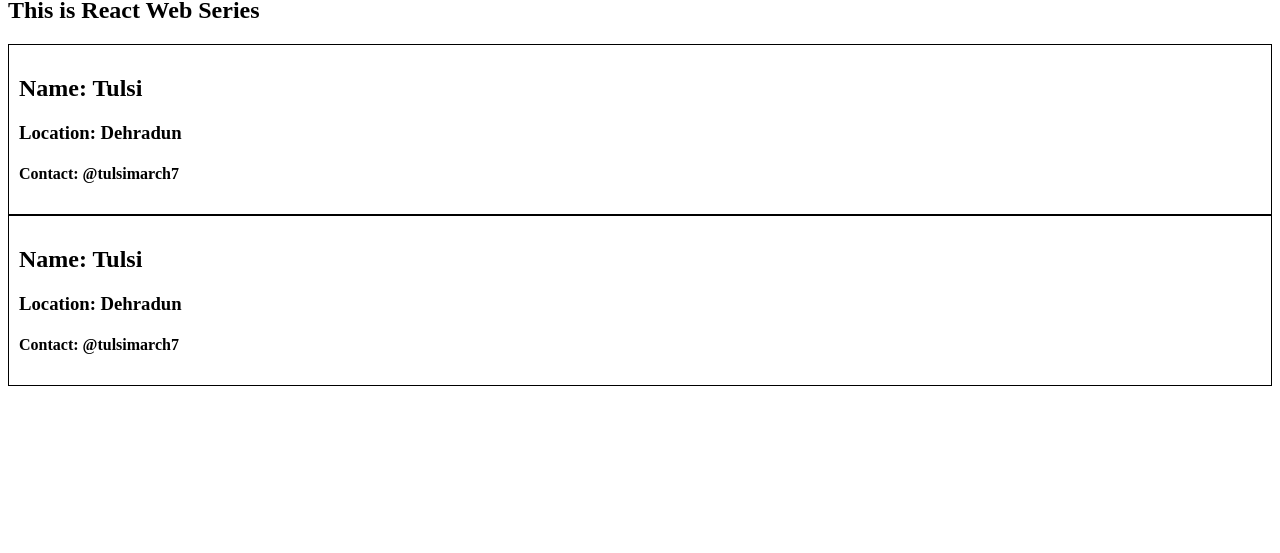
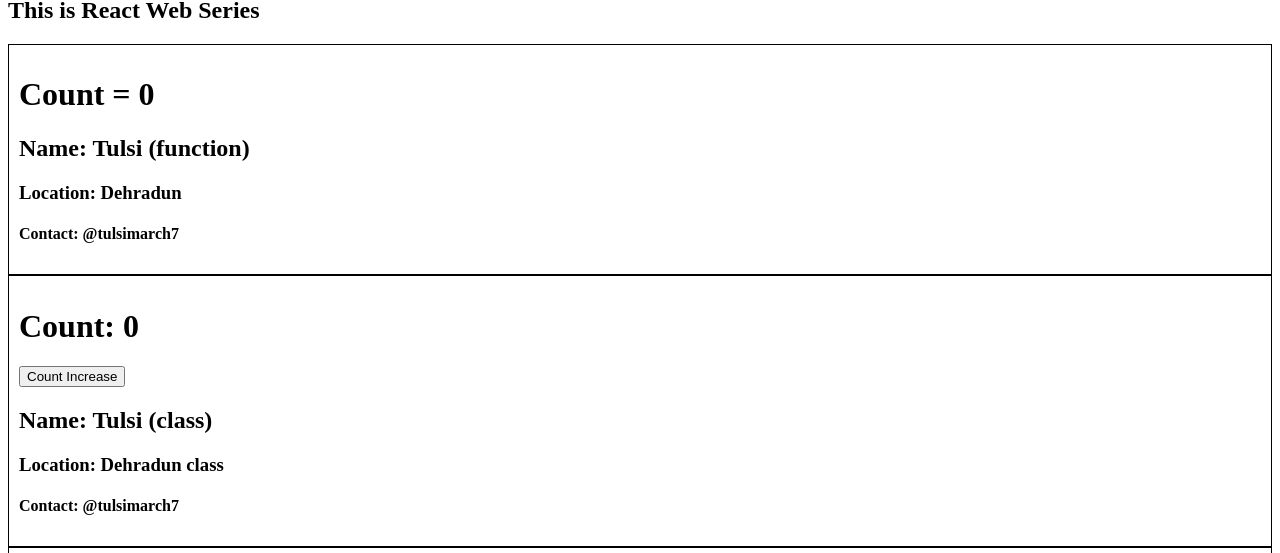
Before and after one commit to TULSIRAKHOLIYA077/namaste-react, a React (Vite) app: page /about in a window 1280 px wide. Shown: the part 247-800 px from the top of the page. Built offline with nearby package versions, Linux system fonts and the light colour scheme; no server answers.

Commit message:
before adding github data in class component

```diff
--- a/src/components/About.jsx
+++ b/src/components/About.jsx
@@ -1,16 +1,40 @@
 import User from "./User";
 import UserClass from "./UserClass";
+import React from "react";// or import {Component} from "react";
 
+//class based component
+class About extends React.Component{
+  constructor(props){
+    super(props)
+  }
+
+  render(){
+    return (
+      <div>
+        <h1>About</h1>
+        <h2>This is React Web Series</h2>
+        <User name={"Tulsi (function)"}/>
+
+        <UserClass name={"Tulsi (class)"} location={"Dehradun class"}/>
+        <UserClass name={"Musk (class)"} location={"Dehradun class"}/>
+      </div>
+    )
+  }
+}
+
+//function component
+/*
 const About = ()=>{
   return(
     <div>
       <h1>About</h1>
       <h2>This is React Web Series</h2>
-      <User/>
+      <User name={"Tulsi (function)"}/>
 
-      <UserClass/>
+      <UserClass name={"Tulsi (class)"} location={"Dehradun class"}/>
     </div>
   )
 }
+*/
 
 export default About;
--- a/src/components/User.jsx
+++ b/src/components/User.jsx
@@ -1,7 +1,14 @@
-const User = () =>{
+import { useState } from "react";
+
+const User = ({name}) =>{
+  const [count, setCount] = useState(0);
+  const [count2] = useState(1);
+
   return (
     <div className="user-card">
-      <h2>Name: Tulsi</h2>
+      <h1>Count = {count}</h1>
+      {/* <h1>Count = {count2}</h1> */}
+      <h2>Name: {name}</h2>
       <h3>Location: Dehradun</h3>
       <h4>Contact: @tulsimarch7</h4>
     </div>
--- a/src/components/UserClass.jsx
+++ b/src/components/UserClass.jsx
@@ -1,11 +1,43 @@
 import React from "react";
 
 class UserClass extends React.Component{
+  constructor(props){
+    super(props);
+    this.state = {
+      count:0
+    }
+
+    console.log(props);
+
+  }
+
+  async componentDidMount(){
+    const data = await fetch("https://api.github.com/users/TULSIRAKHOLIYA077");
+
+    const json = await data.json();
+
+    console.log(json);
+
+  }
+
   render(){
+    const {name, location} = this.props;
+    const {count} = this.state;
+
+
     return (
       <div className="user-card">
-        <h2>Name: Tulsi</h2>
-        <h3>Location: Dehradun</h3>
+        {/* <h1>Count: {this.state.count}</h1> */}
+        <h1>Count: {count}</h1>
+        <button
+          onClick={()=>{
+            this.setState({
+              count:this.state.count + 1
+            })
+        }}>Count Increase</button>
+        <h2>Name: {name}</h2>
+        <h3>Location: {location}</h3>
+        {/* <h3>Location: {this.props.location}</h3> */}
         <h4>Contact: @tulsimarch7</h4>
       </div>
     )
```
